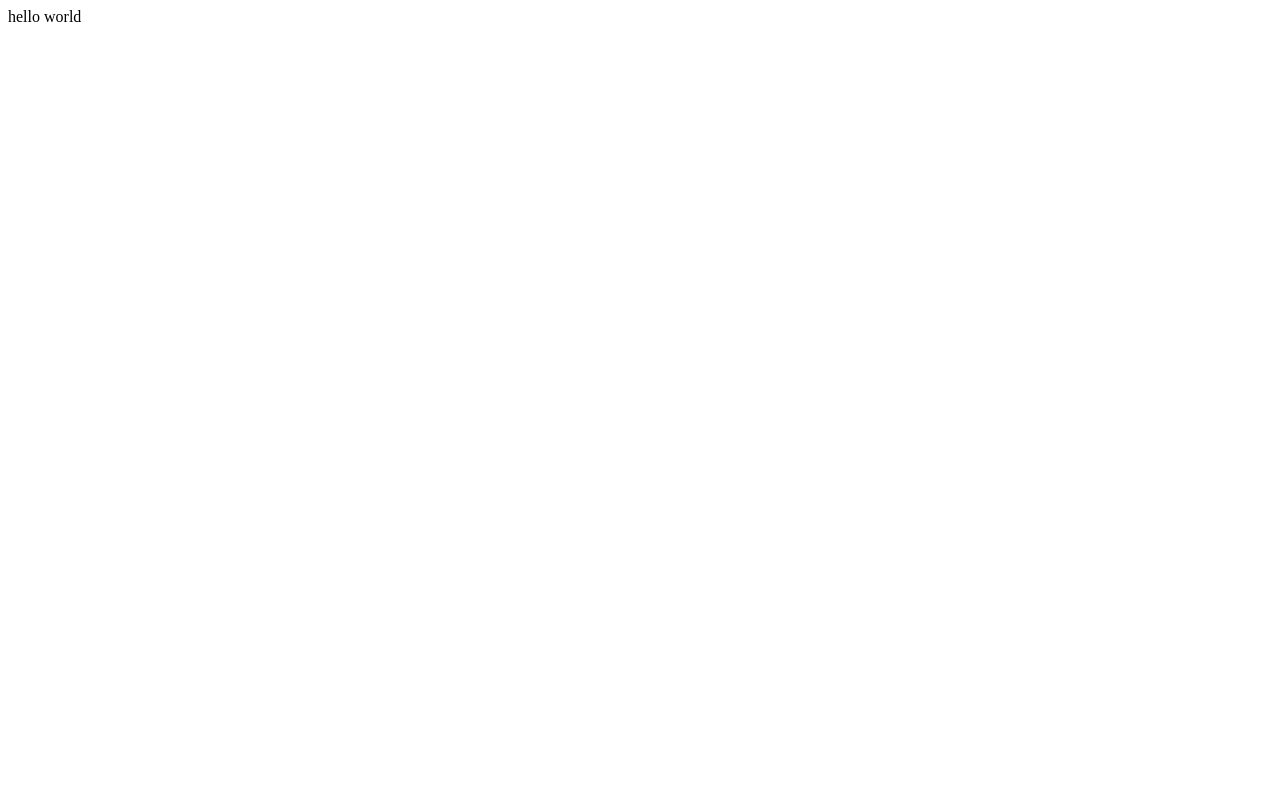
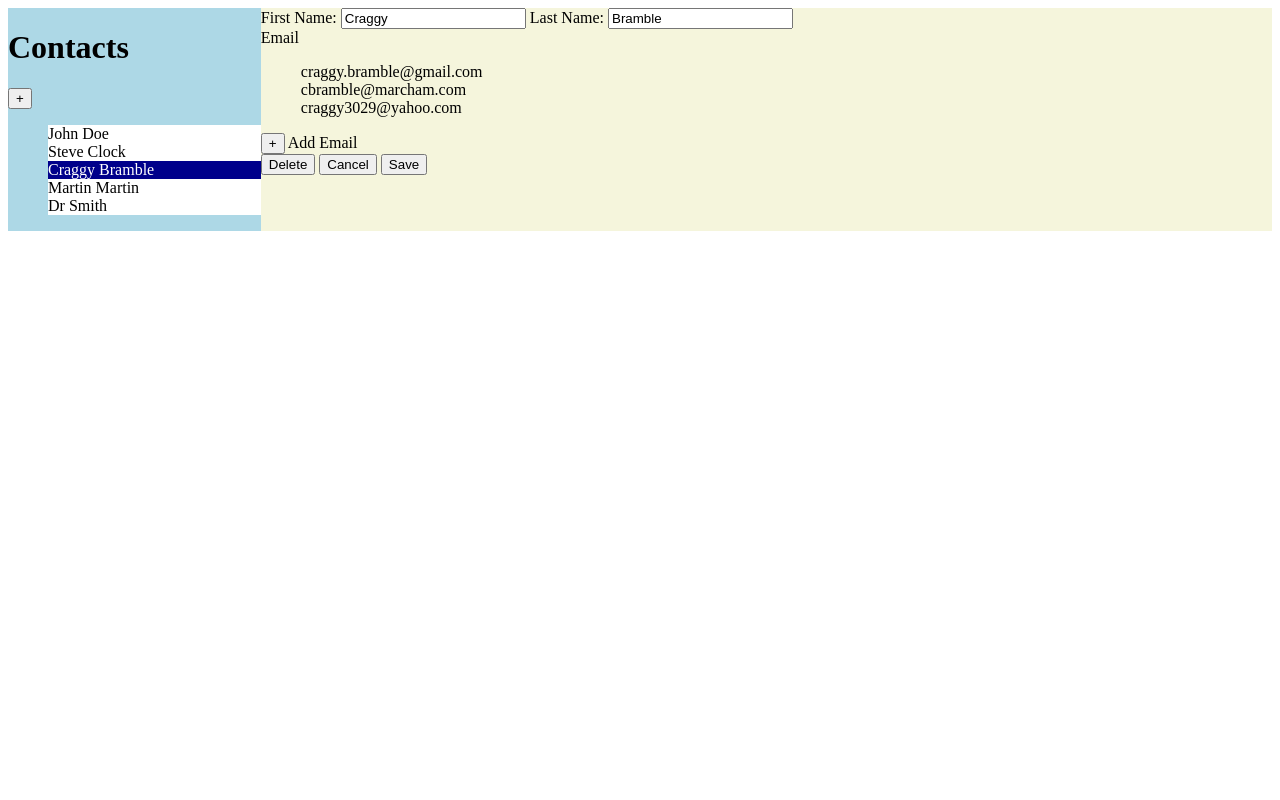
Before and after one commit to muddint/address-book, a Flask app: page / in a window 1280 px wide. Before the commit the page is almost empty. Run offline with Flask 3, Linux system fonts and the light colour scheme.

Commit message:
add minimal frontend with all elements

```diff
--- a/app.py
+++ b/app.py
@@ -1,10 +1,10 @@
-from flask import Flask
+from flask import Flask, render_template
 
 app = Flask(__name__)
 
 @app.route('/')
 def home():
-    return "hello world"
+    return render_template('index.html')
 
 if __name__ == '__main__':
     app.run(debug=True)
--- a/static/index.css
+++ b/static/index.css
@@ -0,0 +1,34 @@
+.container{
+    display: grid;
+    grid-template-columns: 1fr 4fr;
+}
+
+.sidebar{
+    background-color: lightblue;
+}
+
+.contact-details{
+    background-color: beige;
+}
+
+.contact-list li{
+    background-color: white;
+    list-style-type: none;
+}
+
+.contact-list li.selected{
+    background-color: darkblue;
+    color: white
+}
+
+.email-list{
+    list-style-type: none;
+}
+
+.email-remove{
+    display: none;
+}
+
+.email-item:hover .email-remove{
+    display: inline;
+}
--- a/templates/index.html
+++ b/templates/index.html
@@ -1,9 +1,43 @@
 <!DOCTYPE html>
 <html>
     <head>
+        <link rel="stylesheet" type="text/css" href="{{url_for('static',filename='index.css')}}">
         <title>Address Book</title>
     </head>
     <body>
-
+        <div class="container">
+            <div class="sidebar">
+                <div>
+                    <h1>Contacts</h1><button>+</button>
+                </div>
+                <ul class="contact-list">
+                    <li>John Doe</li>
+                    <li>Steve Clock</li>
+                    <li class="selected">Craggy Bramble</li>
+                    <li>Martin Martin</li>
+                    <li>Dr Smith</li>
+                </ul>
+            </div>
+            <div class="contact-details">
+                <form>
+                    <label>First Name: </label> <input type="text" value="Craggy">
+                    <label>Last Name: </label> <input type="text" value="Bramble">
+                    <div class="emails">
+                        <label>Email</label>
+                        <ul class="email-list">
+                            <li class="email-item">craggy.bramble@gmail.com <button type="button" class="email-remove">-</button> </li>
+                            <li class="email-item">cbramble@marcham.com <button type="button" class="email-remove">-</button> </li>
+                            <li class="email-item">craggy3029@yahoo.com <button type="button" class="email-remove">-</button> </li>
+                        </ul>
+                        <button type="button">+</button> <label>Add Email</label>
+                    </div>
+                    <div class="contact-buttons">
+                        <button type="button">Delete</button>
+                        <button type="button">Cancel</button>
+                        <button type="button">Save</button>
+                    </div>
+                </form>
+            </div>
+        </div>
     </body>
 </html>
```
